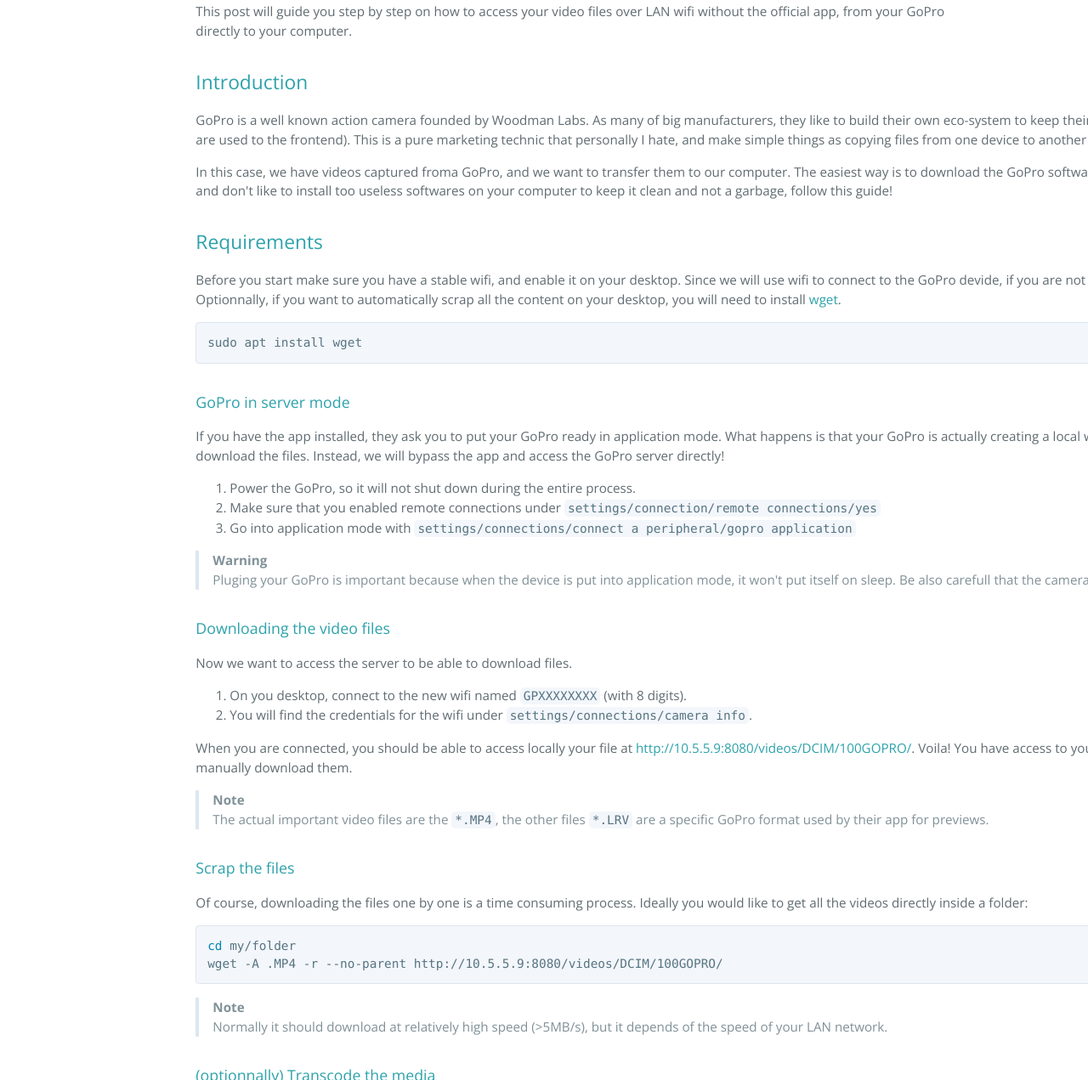
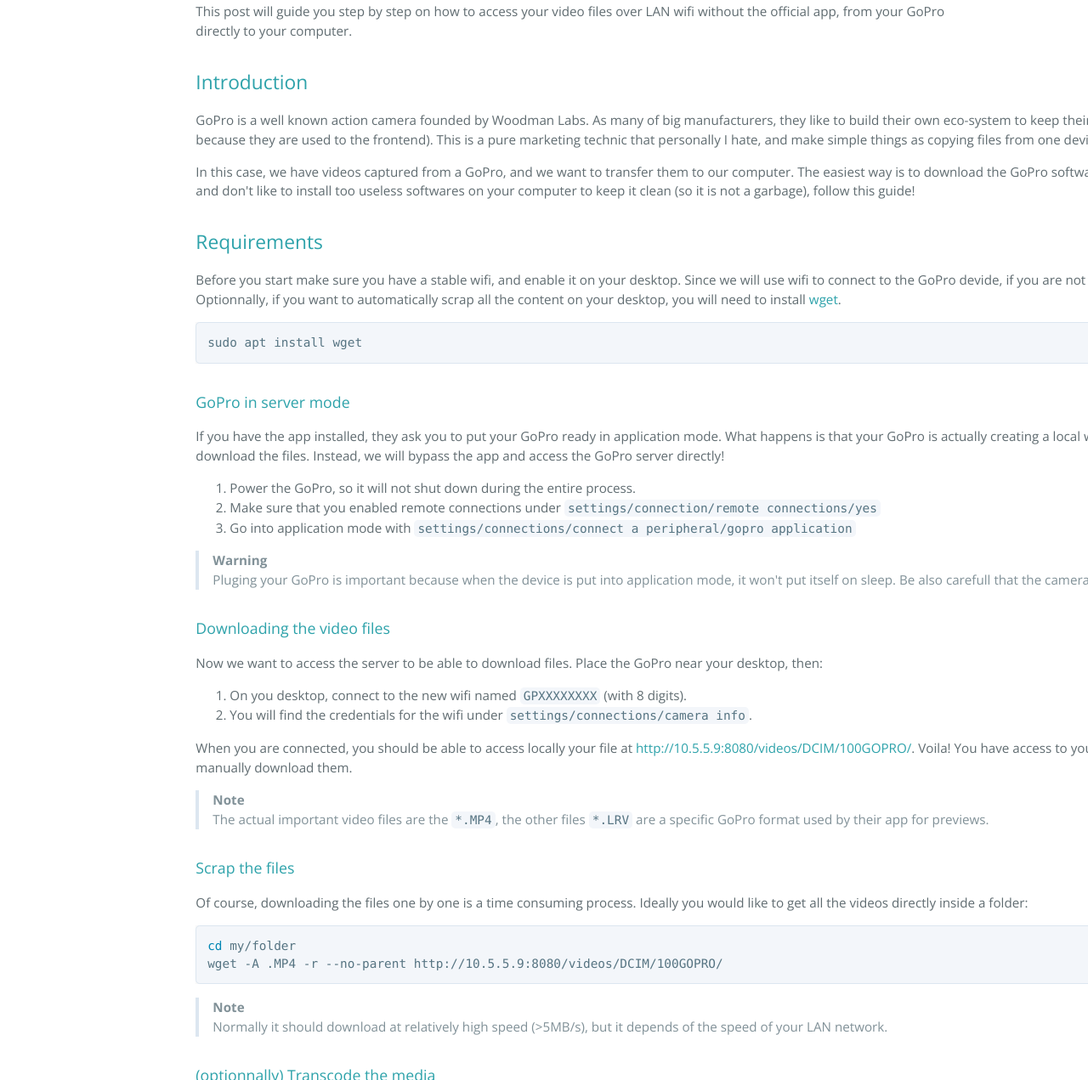
Before and after one commit to ltetrel/ltetrel.github.io, a Jekyll site: the page built from _posts/2000-01-01-gopro.html, in a window 1280 px wide and 1400 px high, scrolled down 531 px, cut to the strip 129-1400 px from the top of the window. Shown: the whole strip at 85% size. Built offline with Jekyll 4.4.1, drawn with Linux system fonts in a browser that asks for light colours; nearby versions of some CDN libraries; comment, search, counter and statistics services are not loaded; some of the changed text lies outside the part shown.

Commit message:
additionnal notes on global convolution vs localized gsp post; typo gopro post

```diff
--- a/_posts/2000-01-01-gopro.html
+++ b/_posts/2000-01-01-gopro.html
@@ -20,11 +20,11 @@
 </div><div class="inner_cell">
 <div class="text_cell_render border-box-sizing rendered_html">
 <h2 id="Introduction">Introduction<a class="anchor-link" href="#Introduction">¶</a></h2><p>GoPro is a well known action camera founded by Woodman Labs. As many of big manufacturers, they like to build their own eco-system to keep their clients inside it
-(so they don't easilly switch when they are used to the frontend).
+(so client won't easilly switch product because they are used to the frontend).
 This is a pure marketing technic that personally I hate, and make simple things as copying files from one device to another a living hell (hi Apple!).</p>
-<p>In this case, we have videos captured froma GoPro, and we want to transfer them to our computer.
+<p>In this case, we have videos captured from a GoPro, and we want to transfer them to our computer.
 The easiest way is to download the GoPro software or app, and download from there.
-If you are like me and don't like to install too useless softwares on your computer to keep it clean and not a garbage, follow this guide!</p>
+If you are like me and don't like to install too useless softwares on your computer to keep it clean (so it is not a garbage), follow this guide!</p>
 <h2 id="Requirements">Requirements<a class="anchor-link" href="#Requirements">¶</a></h2><p>Before you start make sure you have a stable wifi, and enable it on your desktop.
 Since we will use wifi to connect to the GoPro devide, if you are not using ethernet you will lose your internet connection.
 Optionnally, if you want to automatically scrap all the content on your desktop, you will need to install <a href="https://manpages.ubuntu.com/manpages/bionic/man1/wget.1.html">wget</a>.</p>
@@ -41,7 +41,8 @@
 <blockquote><p><strong>Warning</strong><br/>
 Pluging your GoPro is important because when the device is put into application mode, it won't put itself on sleep. Be also carefull that the camera (and mostly the lens!) doesn't get too hot.</p>
 </blockquote>
-<h3 id="Downloading-the-video-files">Downloading the video files<a class="anchor-link" href="#Downloading-the-video-files">¶</a></h3><p>Now we want to access the server to be able to download files.</p>
+<h3 id="Downloading-the-video-files">Downloading the video files<a class="anchor-link" href="#Downloading-the-video-files">¶</a></h3><p>Now we want to access the server to be able to download files.
+Place the GoPro near your desktop, then:</p>
 <ol>
 <li>On you desktop, connect to the new wifi named <code>GPXXXXXXXX</code> (with 8 digits).</li>
 <li>You will find the credentials for the wifi under <code>settings/connections/camera info</code>.</li>
--- a/notebooks/gopro.py
+++ b/notebooks/gopro.py
@@ -14,7 +14,7 @@
 (so client won't easilly switch product because they are used to the frontend).
 This is a pure marketing technic that personally I hate, and make simple things as copying files from one device to another a living hell (hi Apple!).
 
-In this case, we have videos captured froma GoPro, and we want to transfer them to our computer.
+In this case, we have videos captured from a GoPro, and we want to transfer them to our computer.
 The easiest way is to download the GoPro software or app, and download from there.
 If you are like me and don't like to install too useless softwares on your computer to keep it clean (so it is not a garbage), follow this guide!
 
--- a/notebooks/gsp.py
+++ b/notebooks/gsp.py
@@ -168,7 +168,7 @@
 # \end{pmatrix}
 # \end{equation}
 
-# A node that is connected to many other nodes will have a bigger influence than its neighbours. To mitigate this, it is common to normalize the laplacian matrix using the following formula:
+# A node that is connected to many other nodes will have a much bigger influence than its neighbours. To mitigate this, it is common to normalize the laplacian matrix using the following formula:
 #
 # \begin{equation}\label{eq:normlaplacian}
 # L = I - D^{-1/2}AD^{-1/2}
```
Also changed, not shown: other parts of _posts/2000-01-01-gopro.html (+1 -1 lines), _posts/2000-01-01-gsp.html (+8 -5 lines), assets/iframes/gsp/figure_5.html (+1 -1 lines), 2 other files.
